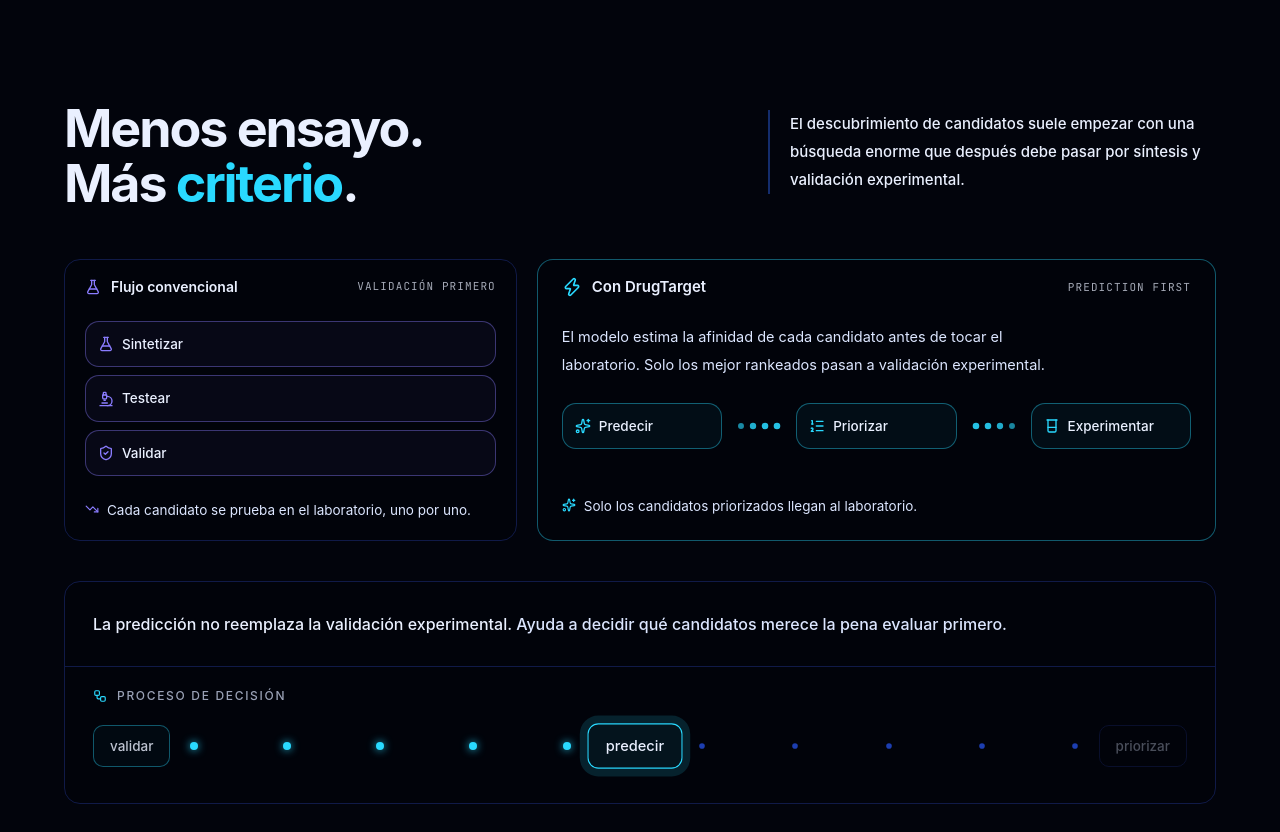
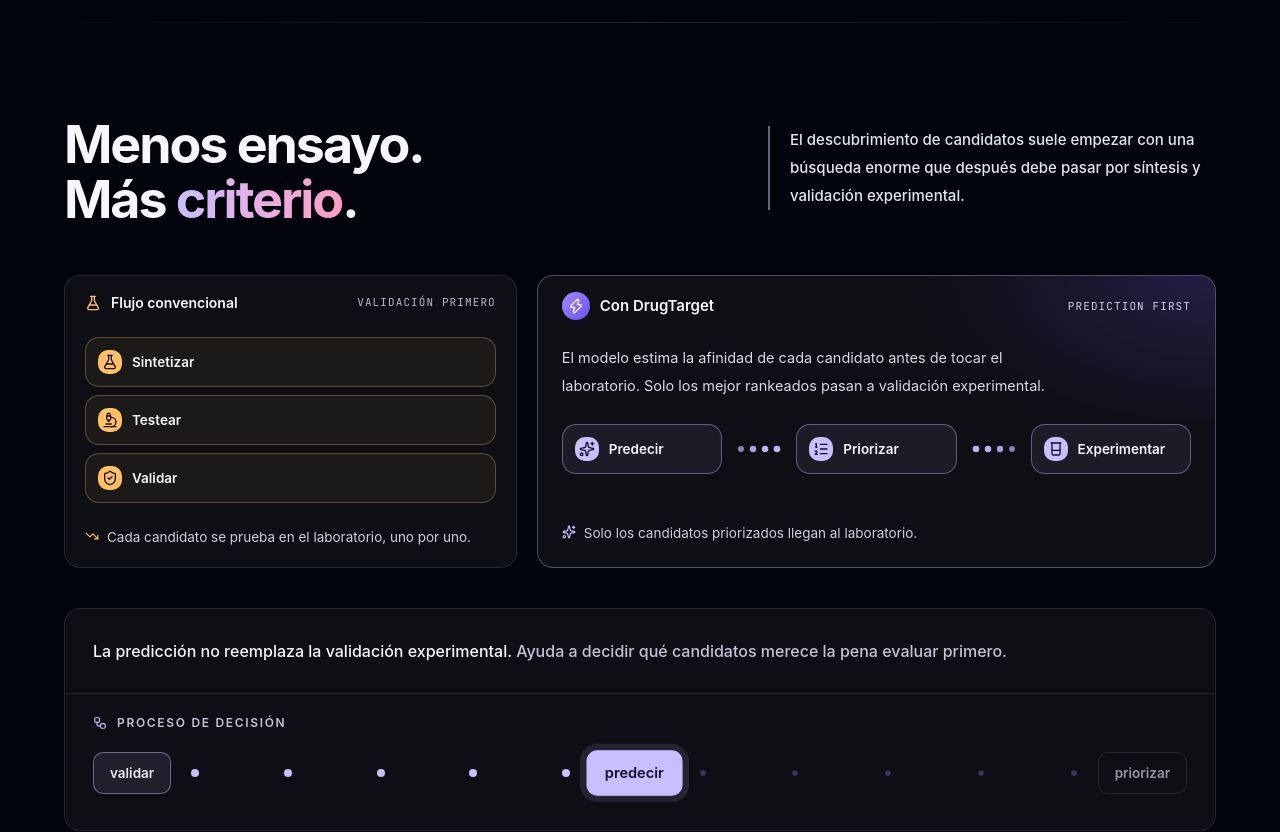
Before and after one commit to E-SalazarDev/drugtarget, a React (Vite) app in the folder frontend/: page / in a window 1280 px wide. Shown: the part 880-1712 px from the top of the page. Built offline with nearby package versions, Linux system fonts and the light colour scheme.

Commit message:
style: problem section with highlighted card and new palette

```diff
--- a/frontend/src/features/landing/components/ProblemSection.jsx
+++ b/frontend/src/features/landing/components/ProblemSection.jsx
@@ -28,8 +28,11 @@ export default function ProblemSection() {
   return (
     <section
       id="problema"
-      className="relative w-full overflow-hidden bg-[#02040C] px-5 py-20 sm:px-8 lg:px-12 xl:px-16"
+      className="relative w-full overflow-hidden px-5 py-24 sm:px-8 lg:px-12 xl:px-16"
     >
+      {/* Línea de separación con el hero */}
+      <div className="pointer-events-none absolute inset-x-0 top-0 h-px bg-linear-to-r from-transparent via-white/15 to-transparent" />
+
       <div className="relative mx-auto max-w-375">
         {/* Encabezado */}
         <div className="flex flex-col gap-6 lg:flex-row lg:items-start lg:justify-between lg:gap-12">
@@ -40,10 +43,14 @@ export default function ProblemSection() {
             transition={{ duration: 0.7, ease: SOFT_EASE }}
             className="max-w-2xl"
           >
-            <h2 className="text-[2.25rem] font-bold leading-[1.05] tracking-[-0.04em] text-[#EAF0FF] sm:text-[2.75rem] lg:text-[3.25rem]">
+            <h2 className="text-[2.25rem] font-bold leading-[1.05] tracking-[-0.04em] text-[#F6F6FB] sm:text-[2.75rem] lg:text-[3.25rem]">
               Menos ensayo.
               <br />
-              Más <span className="text-[#29D9FF]">criterio</span>.
+              Más{" "}
+              <span className="bg-linear-to-r from-[#CABEFF] to-[#FF9CC4] bg-clip-text text-transparent">
+                criterio
+              </span>
+              .
             </h2>
           </motion.div>
 
@@ -52,9 +59,9 @@ export default function ProblemSection() {
             whileInView={{ opacity: 1, y: 0 }}
             viewport={{ once: true, amount: 0.01 }}
             transition={{ duration: 0.7, delay: 0.1, ease: SOFT_EASE }}
-            className="max-w-md border-l-2 border-[#2F6BFF]/40 pl-5 lg:mt-2"
+            className="max-w-md border-l-2 border-[#CABEFF]/50 pl-5 lg:mt-2"
           >
-            <p className="text-[15px] font-medium leading-7 text-[#EAF0FF]">
+            <p className="text-[15px] font-medium leading-7 text-[#E6E4F2]">
               El descubrimiento de candidatos suele empezar con una búsqueda
               enorme que después debe pasar por síntesis y validación
               experimental.
@@ -62,7 +69,7 @@ export default function ProblemSection() {
           </motion.div>
         </div>
 
-        {/* Comparación asimétrica 40/60 */}
+        {/* Comparación asimétrica */}
         <div className="mt-12 grid gap-5 lg:grid-cols-[0.8fr_1.2fr] lg:items-stretch">
           {/* Convencional */}
           <motion.div
@@ -70,16 +77,16 @@ export default function ProblemSection() {
             whileInView={{ opacity: 1, y: 0 }}
             viewport={{ once: true, amount: 0.01 }}
             transition={{ duration: 0.8, ease: SOFT_EASE }}
-            className="relative flex h-full flex-col overflow-hidden rounded-2xl border border-[#101A48] bg-[#01030A]"
+            className="relative flex h-full flex-col overflow-hidden rounded-2xl border border-white/10 bg-[#0E0E15]"
           >
             <div className="flex items-center justify-between px-5 py-4">
               <div className="flex items-center gap-2.5">
-                <FlaskConical className="h-4 w-4 text-[#8A7CFF]" />
-                <span className="text-[14px] font-semibold text-[#EAF0FF]">
+                <FlaskConical className="h-4 w-4 text-[#FFC066]" />
+                <span className="text-[14px] font-semibold text-[#F6F6FB]">
                   Flujo convencional
                 </span>
               </div>
-              <span className="font-mono text-[11px] uppercase tracking-widest text-[#EAF0FF]/70">
+              <span className="font-mono text-[11px] uppercase tracking-widest text-[#B9B8CE]">
                 validación primero
               </span>
             </div>
@@ -92,36 +99,46 @@ export default function ProblemSection() {
               </div>
 
               <div className="mt-auto flex items-start gap-2 pt-6">
-                <TrendingDown className="mt-0.5 h-3.5 w-3.5 shrink-0 text-[#8A7CFF]" />
-                <span className="text-[13.5px] leading-5 text-[#DCE6FF]">
+                <TrendingDown className="mt-0.5 h-3.5 w-3.5 shrink-0 text-[#FFC066]" />
+                <span className="text-[13.5px] leading-5 text-[#D0CFE0]">
                   Cada candidato se prueba en el laboratorio, uno por uno.
                 </span>
               </div>
             </div>
           </motion.div>
 
-          {/* DrugTarget */}
+          {/* DrugTarget: tarjeta destacada con brillo violeta suave */}
           <motion.div
             initial={{ opacity: 0, y: 30 }}
             whileInView={{ opacity: 1, y: 0 }}
             viewport={{ once: true, amount: 0.01 }}
             transition={{ duration: 0.8, delay: 0.1, ease: SOFT_EASE }}
-            className="relative flex h-full flex-col overflow-hidden rounded-2xl border border-[#29D9FF]/40 bg-[#01030A]"
+            className="relative flex h-full flex-col overflow-hidden rounded-2xl border border-[#CABEFF]/35 bg-[#0E0E15]"
           >
-            <div className="flex items-center justify-between px-6 py-4">
+            <div
+              className="pointer-events-none absolute inset-0"
+              style={{
+                background:
+                  "radial-gradient(70% 90% at 100% 0%, rgba(124,92,255,0.20) 0%, transparent 62%)",
+              }}
+            />
+
+            <div className="relative flex items-center justify-between px-6 py-4">
               <div className="flex items-center gap-2.5">
-                <Zap className="h-5 w-5 text-[#29D9FF]" />
-                <span className="text-[15px] font-semibold text-[#EAF0FF]">
+                <span className="flex h-7 w-7 items-center justify-center rounded-lg bg-linear-to-br from-[#A48BFF] to-[#6D4AF2]">
+                  <Zap className="h-4 w-4 text-white" />
+                </span>
+                <span className="text-[15px] font-semibold text-[#F6F6FB]">
                   Con DrugTarget
                 </span>
               </div>
-              <span className="font-mono text-[11px] uppercase tracking-widest text-[#EAF0FF]/70">
+              <span className="font-mono text-[11px] uppercase tracking-widest text-[#D0CFE0]">
                 prediction first
               </span>
             </div>
 
-            <div className="flex flex-1 flex-col p-6 pt-2">
-              <p className="mb-6 max-w-lg text-[14.5px] leading-7 text-[#DCE6FF]">
+            <div className="relative flex flex-1 flex-col p-6 pt-2">
+              <p className="mb-6 max-w-lg text-[14.5px] leading-7 text-[#DAD9EA]">
                 El modelo estima la afinidad de cada candidato antes de tocar
                 el laboratorio. Solo los mejor rankeados pasan a validación
                 experimental.
@@ -136,8 +153,8 @@ export default function ProblemSection() {
               </div>
 
               <div className="mt-auto flex items-start gap-2 pt-6">
-                <Sparkles className="mt-0.5 h-3.5 w-3.5 shrink-0 text-[#29D9FF]" />
-                <span className="text-[13.5px] leading-5 text-[#DCE6FF]">
+                <Sparkles className="mt-0.5 h-3.5 w-3.5 shrink-0 text-[#CABEFF]" />
+                <span className="text-[13.5px] leading-5 text-[#D0CFE0]">
                   Solo los candidatos priorizados llegan al laboratorio.
                 </span>
               </div>
@@ -151,22 +168,22 @@ export default function ProblemSection() {
           whileInView={{ opacity: 1, y: 0 }}
           viewport={{ once: true, amount: 0.01 }}
           transition={{ duration: 0.7, ease: SOFT_EASE }}
-          className="mt-10 overflow-hidden rounded-2xl border border-[#101A48] bg-[#01030A]"
+          className="mt-10 overflow-hidden rounded-2xl border border-white/10 bg-[#0E0E15]"
         >
           <div className="p-6 sm:p-7">
-            <p className="text-[16px] font-medium leading-7 text-[#EAF0FF]">
+            <p className="text-[16px] font-medium leading-7 text-[#F6F6FB]">
               La predicción no reemplaza la validación experimental.
-              <span className="text-[#DCE6FF]">
+              <span className="text-[#C4C3D8]">
                 {" "}
                 Ayuda a decidir qué candidatos merece la pena evaluar primero.
               </span>
             </p>
           </div>
 
-          <div className="border-t border-[#101A48] px-6 py-5 sm:px-7">
+          <div className="border-t border-white/10 px-6 py-5 sm:px-7">
             <div className="mb-5 flex items-center gap-2.5">
-              <Workflow className="h-3.5 w-3.5 text-[#29D9FF]" />
-              <span className="text-[12px] font-medium uppercase tracking-[0.14em] text-[#DCE6FF]/70">
+              <Workflow className="h-3.5 w-3.5 text-[#CABEFF]" />
+              <span className="text-[12px] font-semibold uppercase tracking-[0.14em] text-[#C4C3D8]">
                 Proceso de decisión
               </span>
             </div>
@@ -185,9 +202,9 @@ function InlineDots({ delay = 0 }) {
       {Array.from({ length: INLINE_DOTS }).map((_, i) => (
         <motion.span
           key={i}
-          className="h-1.5 w-1.5 rounded-full bg-[#29D9FF]"
+          className="h-1.5 w-1.5 rounded-full bg-[#CABEFF]"
           animate={{
-            opacity: [0.15, 0.9, 0.15],
+            opacity: [0.2, 0.95, 0.2],
             scale: [0.8, 1.1, 0.8],
           }}
           transition={{
@@ -244,18 +261,11 @@ function FlowItem({ index, label, phase, active, completed }) {
 
   return (
     <>
-      {index > 0 && (
-        <Dots
-          filling={active}
-          completed={completed || active}
-        />
-      )}
+      {index > 0 && <Dots filling={active} completed={completed || active} />}
 
       <motion.div
         className="relative shrink-0"
-        animate={{
-          scale: active ? 1.08 : 1,
-        }}
+        animate={{ scale: active ? 1.08 : 1 }}
         transition={{
           type: "spring",
           stiffness: 220,
@@ -265,18 +275,16 @@ function FlowItem({ index, label, phase, active, completed }) {
       >
         <motion.div
           className={`
-            rounded-md border px-4 py-2.5 text-[13.5px] font-medium
+            rounded-md border px-4 py-2.5 text-[13.5px] font-semibold
             ${
               active
-                ? "border-[#29D9FF] bg-[#29D9FF]/8 text-[#EAF0FF]"
+                ? "border-[#CABEFF] bg-[#CABEFF] text-[#14102B]"
                 : completed
-                ? "border-[#29D9FF]/40 bg-[#29D9FF]/3 text-[#EAF0FF]/85"
-                : "border-[#101A48] bg-transparent text-[#DCE6FF]/60"
+                ? "border-[#CABEFF]/50 bg-[#CABEFF]/10 text-[#F6F6FB]"
+                : "border-white/15 bg-transparent text-[#D0CFE0]"
             }
           `}
-          animate={{
-            opacity: active ? 1 : completed ? 0.95 : 0.55,
-          }}
+          animate={{ opacity: active ? 1 : completed ? 0.95 : 0.7 }}
           transition={{
             duration: 0.5,
             ease: SOFT_EASE,
@@ -289,11 +297,11 @@ function FlowItem({ index, label, phase, active, completed }) {
         {active && (
           <motion.span
             className="pointer-events-none absolute inset-0 rounded-md"
-            initial={{ boxShadow: "0 0 0 0 rgba(41,217,255,0)" }}
+            initial={{ boxShadow: "0 0 0 0 rgba(202,190,255,0)" }}
             animate={{
               boxShadow: [
-                "0 0 0 0 rgba(41,217,255,0.35)",
-                "0 0 0 12px rgba(41,217,255,0)",
+                "0 0 0 0 rgba(202,190,255,0.30)",
+                "0 0 0 10px rgba(202,190,255,0)",
               ],
             }}
             transition={{
@@ -323,14 +331,9 @@ function Dots({ filling, completed }) {
             key={i}
             className="h-2 w-2 rounded-full"
             animate={{
-              backgroundColor: lit ? "#29D9FF" : "#1C3EB0",
+              backgroundColor: lit ? "#CABEFF" : "#3A3560",
               scale: lit ? 1 : 0.7,
-              opacity: isHistorical ? 0.55 : 1,
-              boxShadow: lit
-                ? isHistorical
-                  ? "0 0 4px rgba(41,217,255,0.35)"
-                  : "0 0 8px rgba(41,217,255,0.9)"
-                : "0 0 0 rgba(41,217,255,0)",
+              opacity: isHistorical ? 0.6 : 1,
             }}
             transition={{
               duration: filling ? DOT_DURATION : 0.6,
@@ -349,18 +352,22 @@ function FlowStep({ icon, label, tone = "cool" }) {
   return (
     <div
       className={`
-        flex min-w-0 flex-1 items-center gap-2 rounded-lg border px-3 py-3
+        flex min-w-0 flex-1 items-center gap-2.5 rounded-lg border px-3 py-3
         ${
           isCool
-            ? "border-[#29D9FF]/40 bg-[#29D9FF]/5"
-            : "border-[#8A7CFF]/40 bg-[#8A7CFF]/5"
+            ? "border-[#CABEFF]/40 bg-[#CABEFF]/8"
+            : "border-[#FFC066]/30 bg-[#FFC066]/6"
         }
       `}
     >
-      <span className={isCool ? "text-[#29D9FF]" : "text-[#8A7CFF]"}>
+      <span
+        className={`flex h-6 w-6 shrink-0 items-center justify-center rounded-md text-[#14102B] ${
+          isCool ? "bg-[#CABEFF]" : "bg-[#FFC066]"
+        }`}
+      >
         {icon}
       </span>
-      <span className="truncate text-[13.5px] font-medium text-[#EAF0FF]">
+      <span className="truncate text-[13.5px] font-semibold text-[#F6F6FB]">
         {label}
       </span>
     </div>
```
